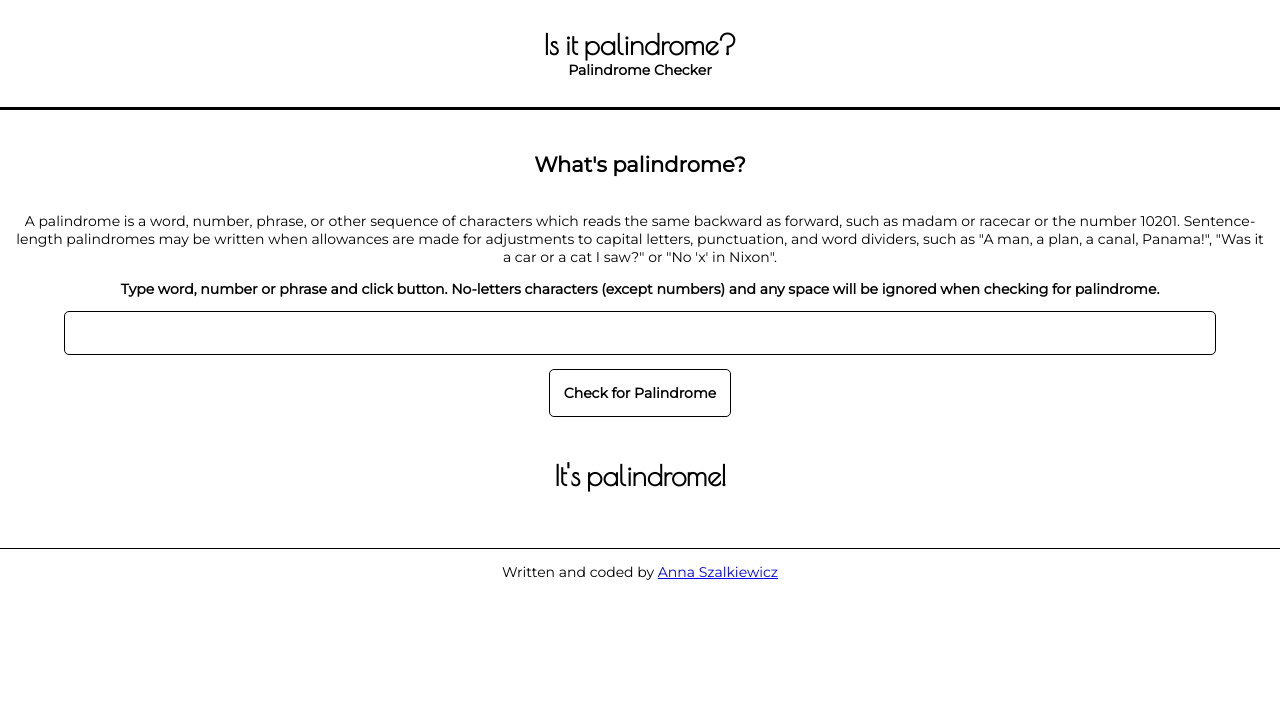
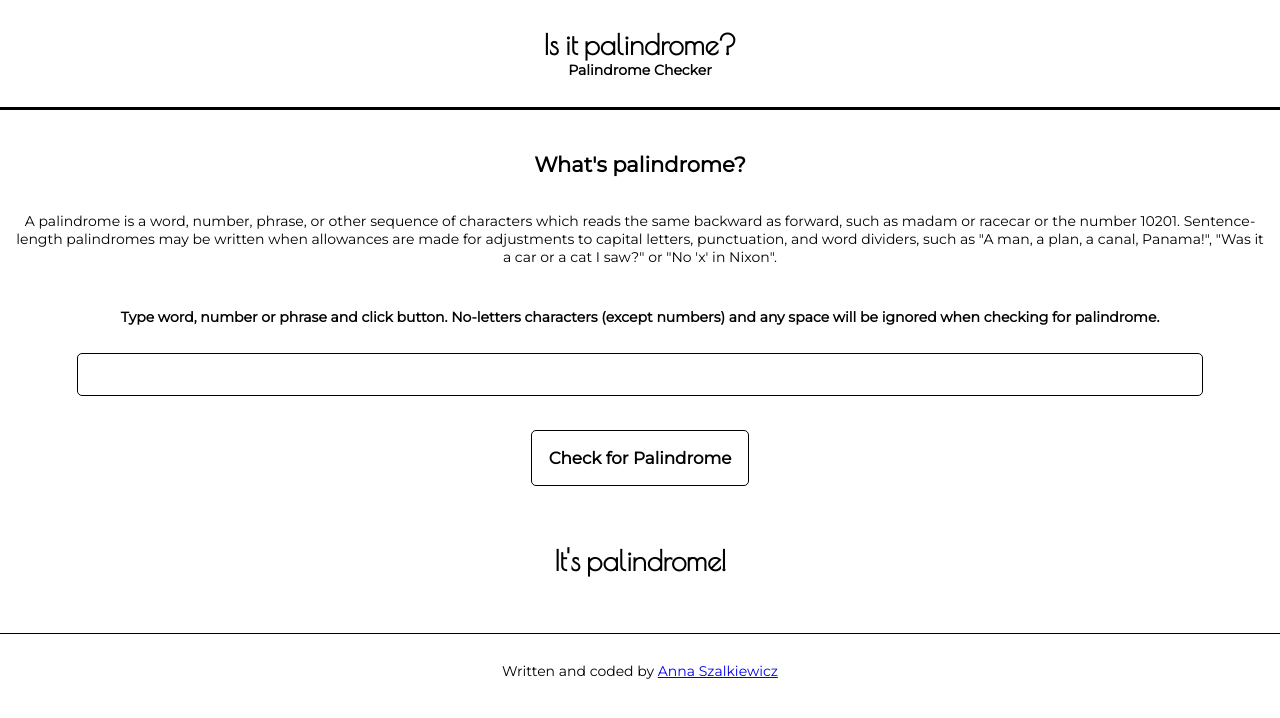
Before and after one commit to annaszalkiewicz/palindrome-checker, a React (Create React App) app: page / in a window 1280 px wide. Shown: the top 718 px of the page. Built offline with nearby package versions, Linux system fonts and the light colour scheme.

Commit message:
Edit padding

```diff
--- a/src/index.css
+++ b/src/index.css
@@ -53,6 +53,9 @@ code {
 
 /* FORM */
 
+form {
+  padding: 2em 1em 1em 1em;
+}
 label {
   text-align: center;
   display: block;
@@ -61,20 +64,20 @@ label {
 input {
   display: block;
   width: 90%;
-  margin: 1em auto;
+  margin: 2em auto;
   padding: 1em;
   border-radius: 5px;
   border: solid 1px #000;
 }
 button {
   display: block;
-  margin: 1em auto;
+  margin: 2em auto 1em auto;
   padding: 1em;
   border: solid 1px #000;
   border-radius: 5px;
   background: none;
   font-family: 'Montserrat', sans-serif;
-  font-size: 1em;
+  font-size: 1.2em;
   font-weight: bold;
 }
 .palindrome {
@@ -101,6 +104,6 @@ button {
 .footer p {
   text-align: center;
   font-size: 1em;
-  padding: 1em;
+  padding: 2em 1em;
   border-top: solid 1px #000;
 }
```
